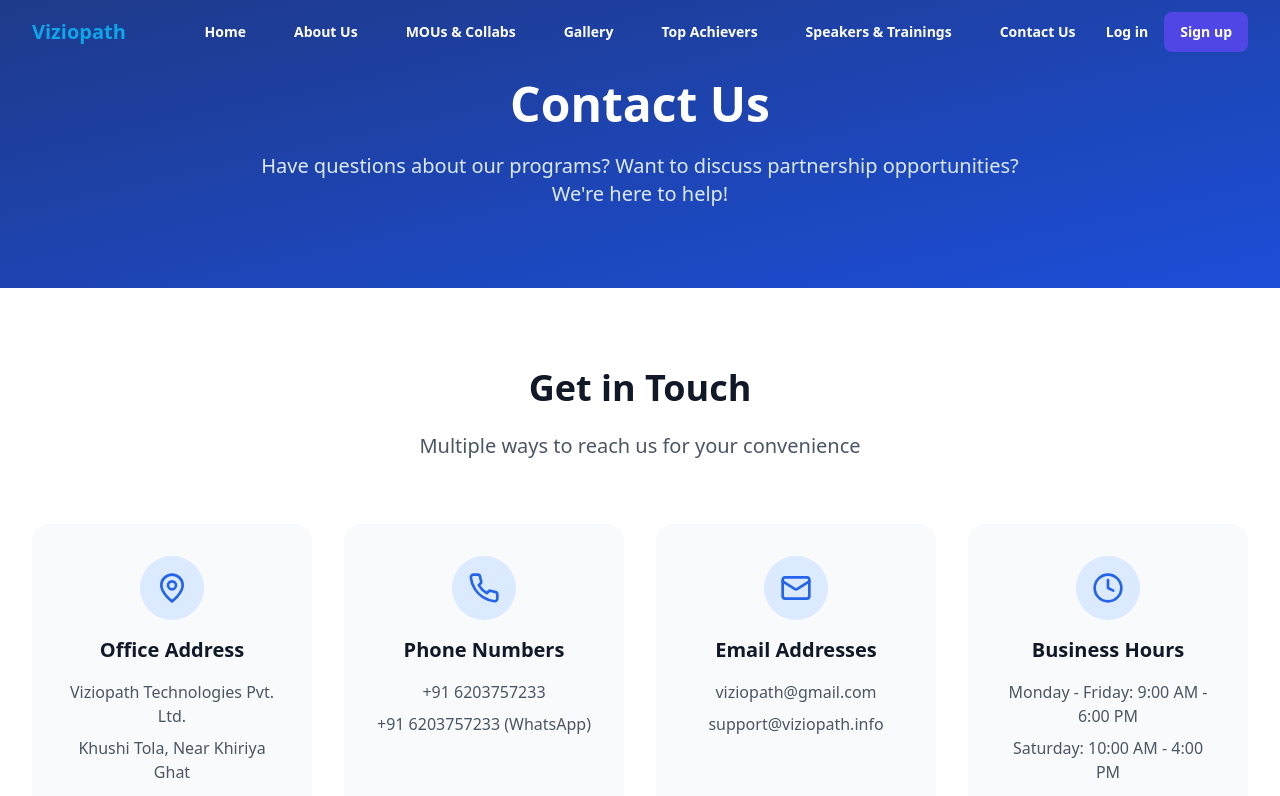
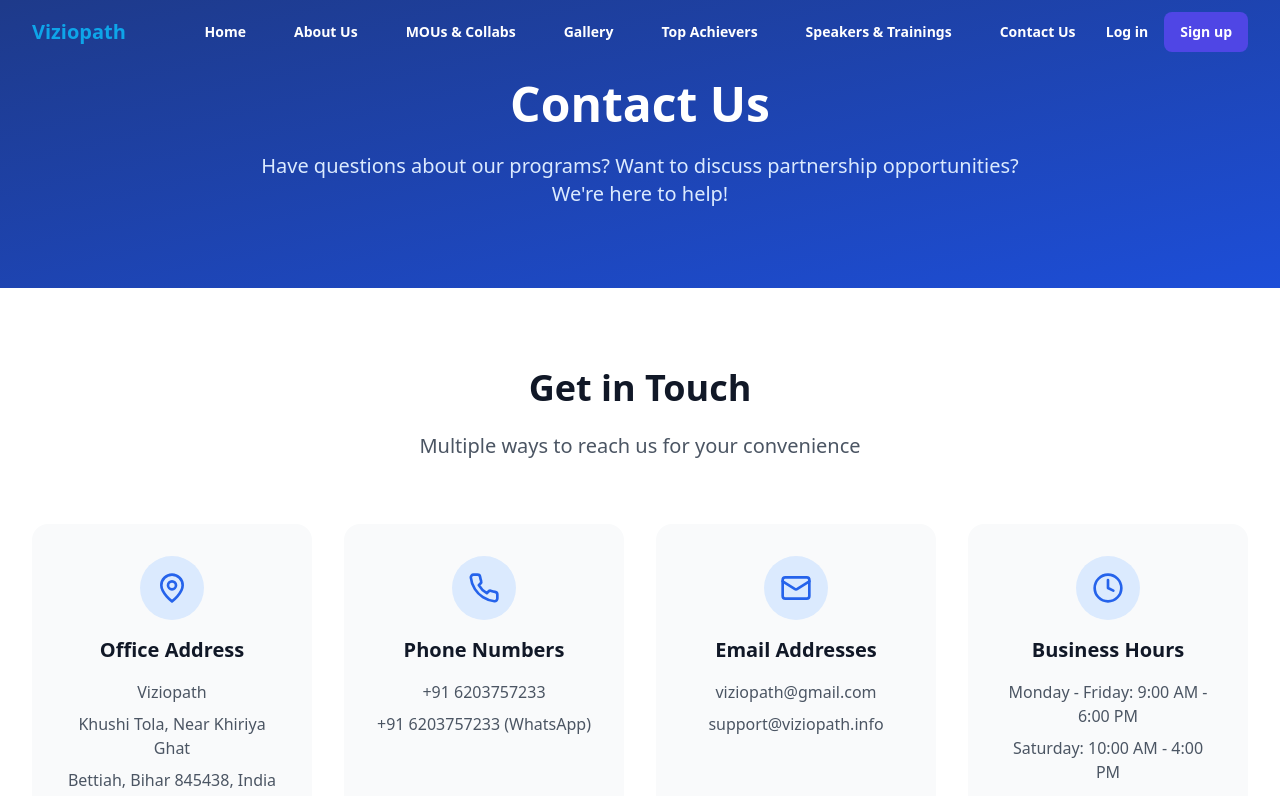
Before and after one commit to Dharmendra20009/viziopath-app, a React (Vite) app: page /contact in a window 1280 px wide. Shown: the top 796 px of the page. Built offline with nearby package versions, Linux system fonts and the light colour scheme.

Commit message:
change in viziopath name

```diff
--- a/src/pages/Contact.tsx
+++ b/src/pages/Contact.tsx
@@ -30,7 +30,7 @@ const Contact = () => {
       icon: MapPin,
       title: 'Office Address',
       details: [
-        'Viziopath Technologies Pvt. Ltd.',
+        'Viziopath',
         'Khushi Tola, Near Khiriya Ghat',
         'Bettiah, Bihar 845438, India'
       ]
```
